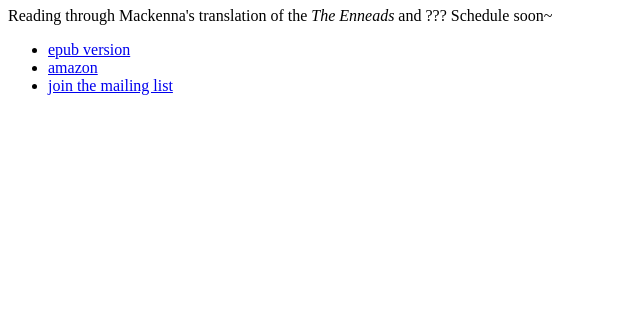
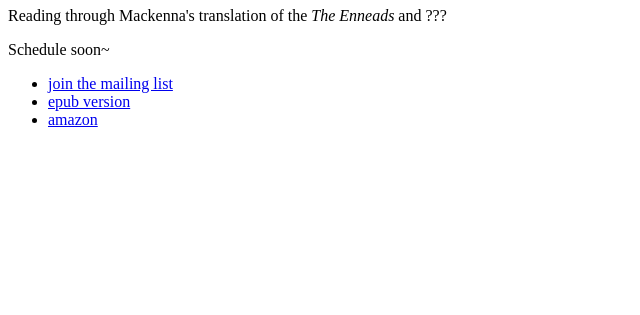
Before and after one commit to plotinusreadinggroup/plotinusreadinggroup.github.io, a plain HTML site: page index.html in a window 1280 px wide. Shown: the part 485-800 px from the top of the page, without its empty margins (0-640 px from the left). Drawn offline with Linux system fonts and the light colour scheme.

Commit message:
Update index.html

```diff
--- a/index.html
+++ b/index.html
@@ -10,14 +10,15 @@
 
 		</nav>
         		<h1>Plotinus Reading Group</h1>
-				<p>Reading through Mackenna's translation of the <em>The Enneads</em> and ??? Schedule soon~</p>
+				<p>Reading through Mackenna's translation of the <em>The Enneads</em> and ???</p>
+				<p>Schedule soon~</p>
 
 		<footer>
     		<ul>
-
+			<li><a href="mailto:plotinusreadinggroup@gmail.com?Subject=Please add me to the PRG mailing list">join the mailing list</a></li>
 			<li><a href="https://drive.google.com/open?id=1YovDr157pf-0eKiyJPwn3mcVG3_xr6-V">epub version</a></li>
 			<li><a href="https://www.amazon.com/Enneads-Classics-Plotinus-ebook/dp/B002XHNOHY/ref=sr_1_3?dchild=1&keywords=enneads&qid=1585690292&s=books&sr=1-3">amazon</a></li>
-			<li><a href="mailto:plotinusreadinggroup@gmail.com?Subject=Please add me to the PRG mailing list">join the mailing list</a></li>
+
 			</ul>
 		</footer>
 	</body>
```
